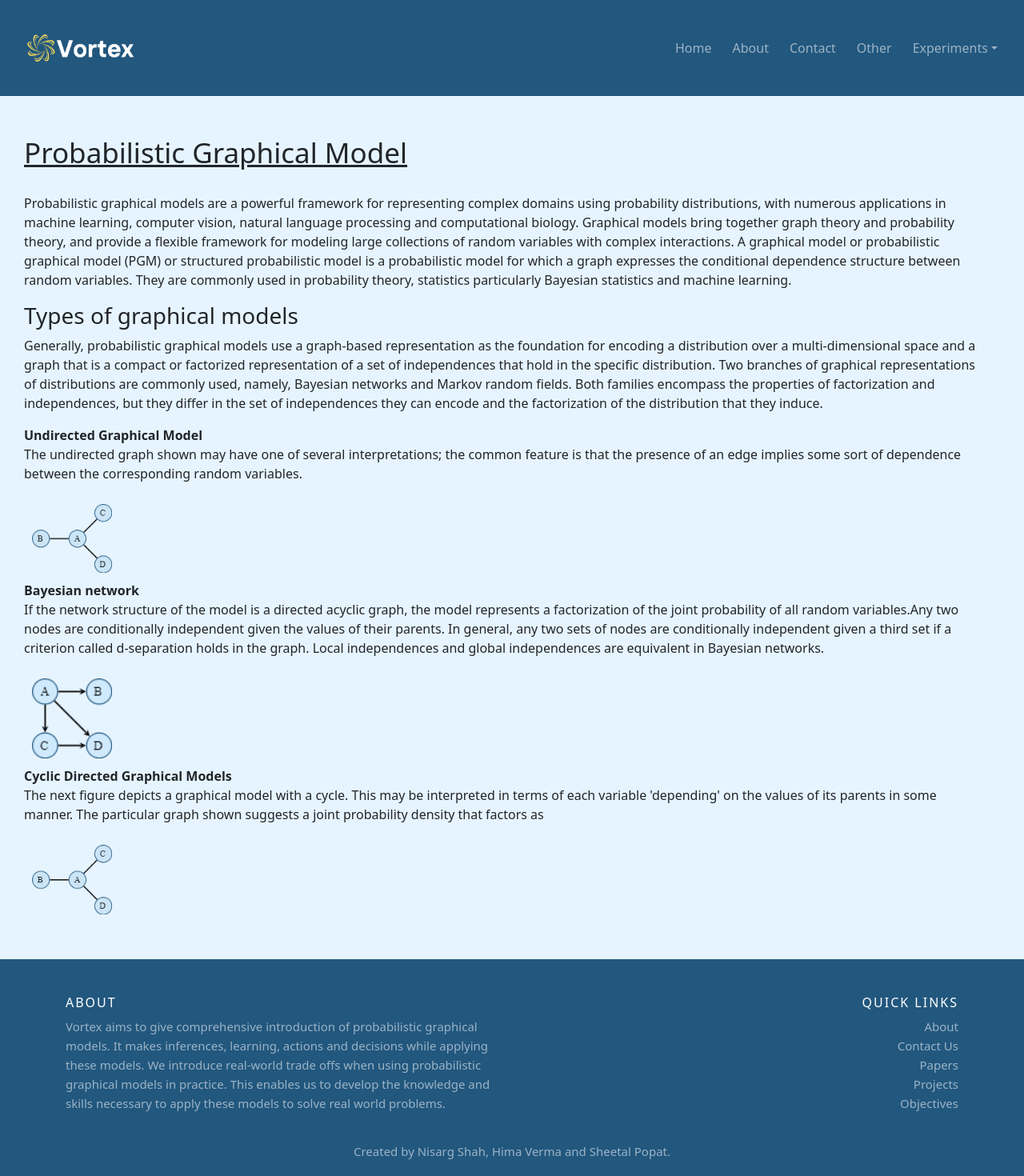
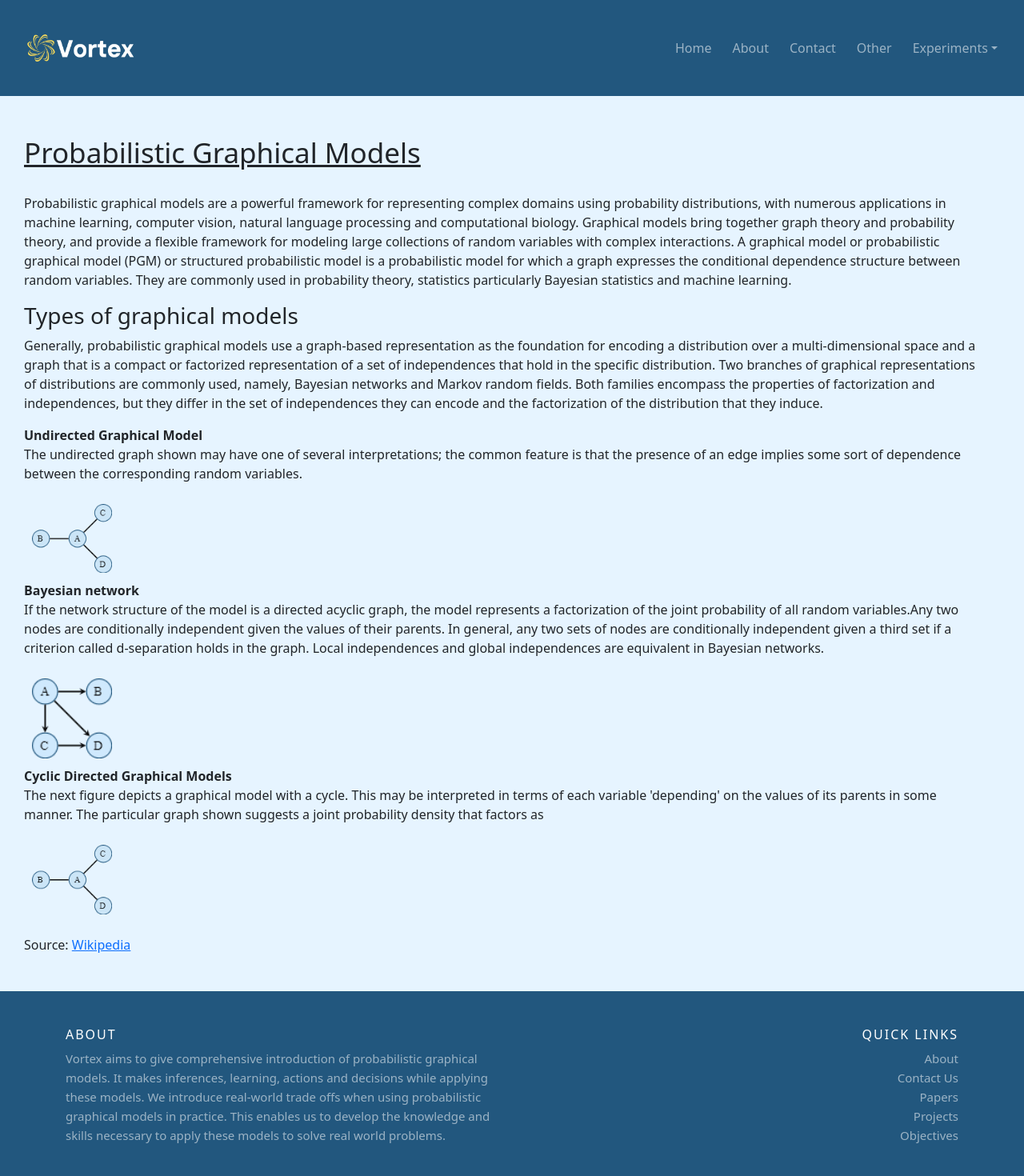
Before and after one commit to nisargshahh/vortex, a React (Create React App) app: page /about-pgm in a window 1280 px wide. Shown: the top 1470 px of the page at 80% size. Built offline with nearby package versions, Linux system fonts and the light colour scheme.

Commit message:
about PGM updates

```diff
--- a/src/pages/AboutPGM/aboutPGM.js
+++ b/src/pages/AboutPGM/aboutPGM.js
@@ -13,7 +13,7 @@ function AboutPGM() {
       <NavBar />
       <div className="about-pgm">
         <h1 className="expt-heading">
-          <u>Probabilistic Graphical Model</u>
+          <u>Probabilistic Graphical Models</u>
         </h1>
         <p>
           Probabilistic graphical models are a powerful framework for
@@ -71,6 +71,7 @@ function AboutPGM() {
           </p>
           <img className="about-img" src={Cyclic} alt="Cyclic DGM"></img>
         </ul>
+        <p>Source: <a href="https://en.wikipedia.org/wiki/Graphical_model">Wikipedia</a></p>
       </div>
       <Footer />
     </div>
```
